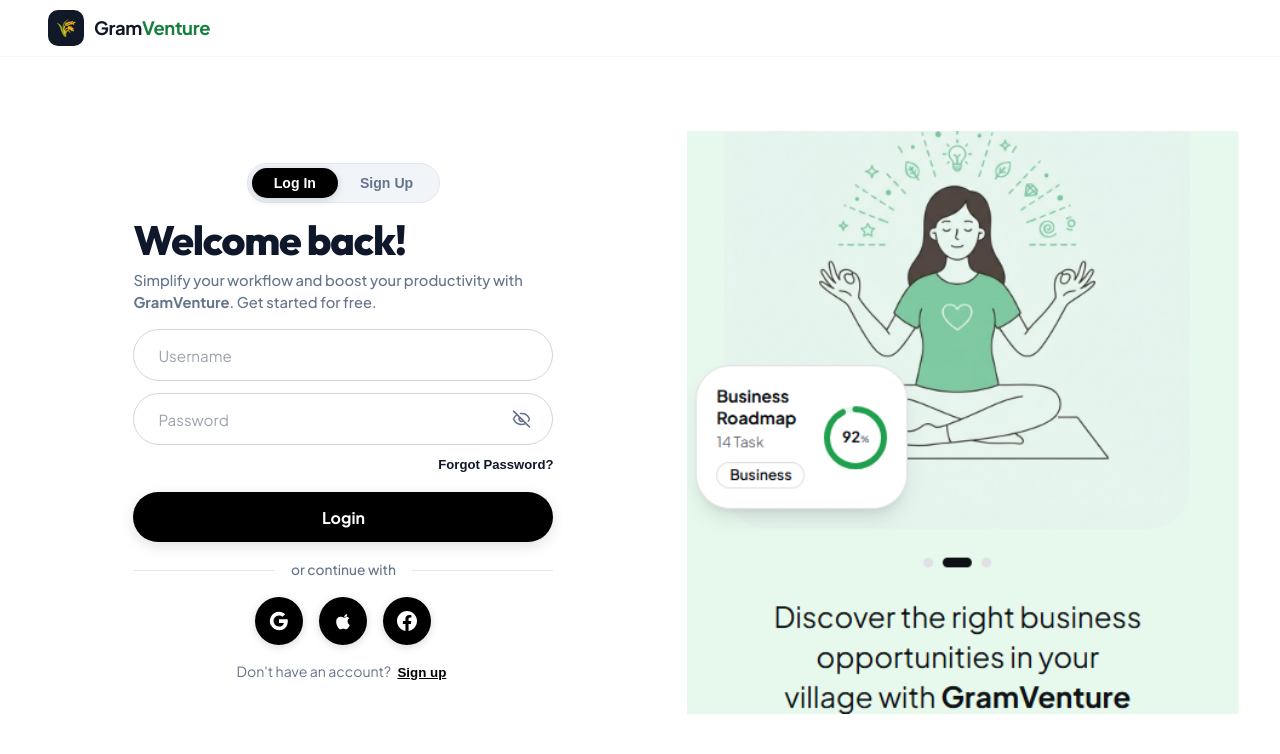
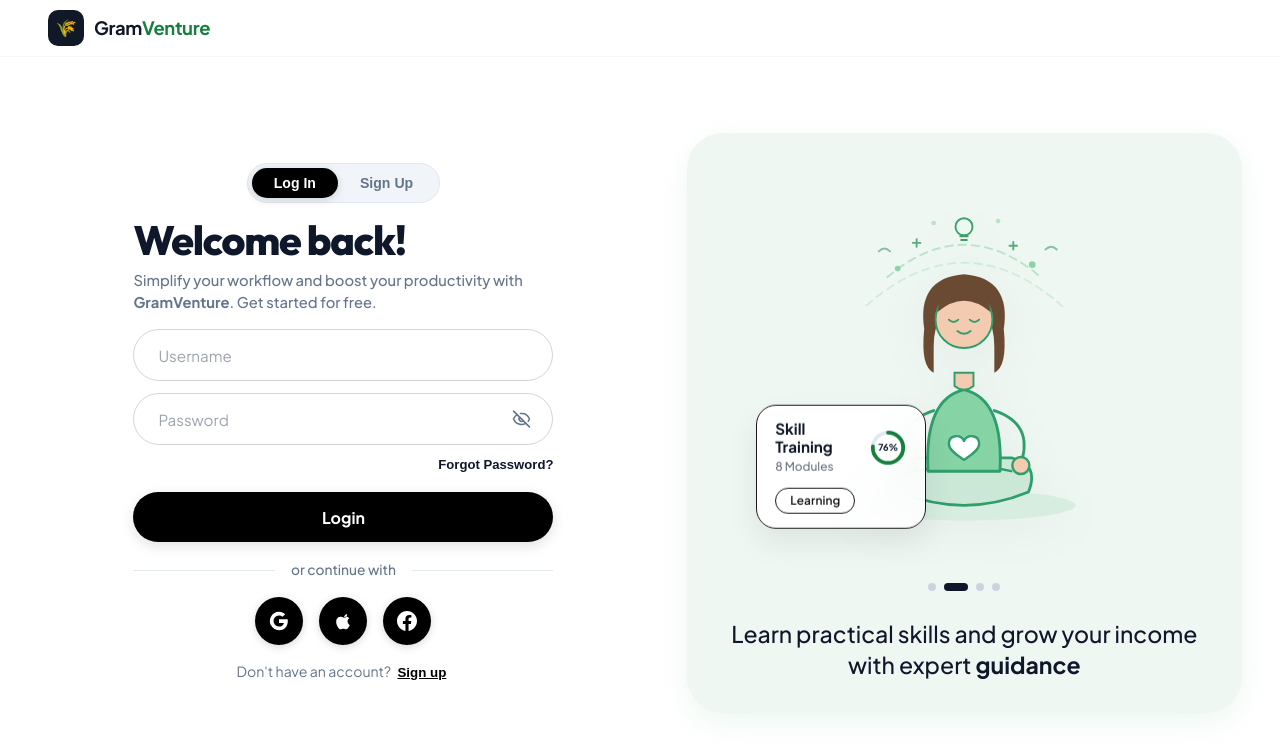
Before and after one commit to rishabh7066/SIH-26, a React (Vite) app in the folder frontend/: page / in a window 1280 px wide. Shown: the top 754 px of the page. Built offline with nearby package versions, Linux system fonts and the light colour scheme.

Commit message:
Replace login image with animated SVG meditation illustration and rotating context

```diff
--- a/frontend/src/components/AuthPage.jsx
+++ b/frontend/src/components/AuthPage.jsx
@@ -1,4 +1,4 @@
-import React, { useState } from 'react';
+import React, { useState, useEffect } from 'react';
 import {
   Eye,
   EyeOff,
@@ -11,6 +11,148 @@ import {
   X
 } from 'lucide-react';
 import './AuthPage.css';
+
+// Rotating context shown under the (static) meditation figure
+const ILLUSTRATION_SLIDES = [
+  {
+    title: 'Business Roadmap',
+    meta: '14 Task',
+    percent: 92,
+    tag: 'Business',
+    headline: (
+      <>Discover the right business opportunities in your village with <strong>GramVenture</strong></>
+    ),
+  },
+  {
+    title: 'Skill Training',
+    meta: '8 Modules',
+    percent: 76,
+    tag: 'Learning',
+    headline: (
+      <>Learn practical skills and grow your income with expert <strong>guidance</strong></>
+    ),
+  },
+  {
+    title: 'Market Access',
+    meta: '22 Buyers',
+    percent: 68,
+    tag: 'Trade',
+    headline: (
+      <>Sell your produce directly to buyers and earn <strong>fair prices</strong></>
+    ),
+  },
+  {
+    title: 'Micro Finance',
+    meta: '5 Schemes',
+    percent: 84,
+    tag: 'Funding',
+    headline: (
+      <>Access loans and schemes to fund your next <strong>venture</strong></>
+    ),
+  },
+];
+
+const RING_CIRCUMFERENCE = 2 * Math.PI * 16;
+
+// Hand-built SVG meditation figure (kept static across slide changes)
+function MeditationArt() {
+  return (
+    <svg
+      className="meditation-svg"
+      viewBox="0 0 400 380"
+      fill="none"
+      xmlns="http://www.w3.org/2000/svg"
+      role="img"
+      aria-label="Illustration of a person meditating"
+    >
+      {/* Aura rings */}
+      <g fill="none" stroke="#8ed3a6" strokeWidth="2" strokeLinecap="round">
+        <path className="aura-loop-path" d="M118 96 Q200 26 282 96" opacity="0.55" />
+        <path className="aura-loop-path" d="M96 126 Q200 34 304 126" opacity="0.3" />
+      </g>
+
+      {/* Doodles floating around the head */}
+      <g stroke="#3f9e6a" strokeWidth="2" strokeLinecap="round" fill="none">
+        <circle cx="200" cy="42" r="9" fill="#eafaf0" />
+        <path d="M196 52 h8 M197 56 h6" />
+        <path d="M150 55 l0 8 M146 59 l8 0" opacity="0.85" />
+        <path d="M252 58 l0 8 M248 62 l8 0" opacity="0.85" />
+        <path d="M110 68 q6 -6 12 0" opacity="0.6" />
+        <path d="M286 66 q6 -6 12 0" opacity="0.6" />
+      </g>
+      <g stroke="none">
+        <circle cx="130" cy="86" r="3" fill="#8ed3a6" />
+        <circle cx="272" cy="82" r="3.5" fill="#8ed3a6" />
+        <circle cx="168" cy="38" r="2.5" fill="#b7e4c7" />
+        <circle cx="236" cy="36" r="2.5" fill="#b7e4c7" />
+      </g>
+
+      {/* Mat shadow */}
+      <ellipse cx="200" cy="336" rx="118" ry="16" fill="#d7ede0" />
+
+      {/* Crossed legs */}
+      <path
+        d="M132 322 Q120 292 150 286 L250 286 Q280 292 268 322 Q234 336 200 336 Q166 336 132 322 Z"
+        fill="#cbe8d7"
+        stroke="#2f9e6a"
+        strokeWidth="3"
+        strokeLinejoin="round"
+      />
+      <path d="M150 300 Q200 288 250 300" stroke="#2f9e6a" strokeWidth="2.5" fill="none" strokeLinecap="round" />
+
+      {/* Arms reaching to the knees (mudra pose) */}
+      <path d="M168 236 Q126 250 140 292" stroke="#2f9e6a" strokeWidth="3" fill="none" strokeLinecap="round" />
+      <path d="M232 236 Q274 250 260 292" stroke="#2f9e6a" strokeWidth="3" fill="none" strokeLinecap="round" />
+
+      {/* Torso / shirt */}
+      <path
+        d="M162 300 Q158 224 200 214 Q242 224 238 300 Z"
+        fill="#86d3a6"
+        stroke="#2f9e6a"
+        strokeWidth="3"
+        strokeLinejoin="round"
+      />
+
+      {/* Heart on the chest */}
+      <path
+        d="M200 268 c-4 -8 -16 -6 -16 3 c0 7 10 13 16 17 c6 -4 16 -10 16 -17 c0 -9 -12 -11 -16 -3 Z"
+        fill="#ffffff"
+        stroke="#2f9e6a"
+        strokeWidth="2.5"
+        strokeLinejoin="round"
+      />
+
+      {/* Hands resting on knees */}
+      <circle cx="140" cy="294" r="9" fill="#f3cbb0" stroke="#2f9e6a" strokeWidth="2.5" />
+      <circle cx="260" cy="294" r="9" fill="#f3cbb0" stroke="#2f9e6a" strokeWidth="2.5" />
+
+      {/* Neck */}
+      <path d="M190 196 h20 v14 q-10 8 -20 0 Z" fill="#f3cbb0" stroke="#2f9e6a" strokeWidth="2" />
+
+      {/* Hair (back) */}
+      <path
+        d="M158 150 Q150 96 200 92 Q250 96 242 150 Q246 190 232 196 L232 168 Q232 128 200 126 Q168 128 168 168 L168 196 Q154 190 158 150 Z"
+        fill="#6b4a34"
+      />
+
+      {/* Head */}
+      <circle cx="200" cy="140" r="30" fill="#f3cbb0" stroke="#2f9e6a" strokeWidth="2" />
+
+      {/* Hair (top) */}
+      <path d="M172 132 Q176 104 200 104 Q224 104 228 132 Q214 120 200 120 Q186 120 172 132 Z" fill="#6b4a34" />
+
+      {/* Closed eyes + gentle smile */}
+      <path
+        d="M184 140 q5 5 10 0 M206 140 q5 5 10 0"
+        stroke="#2f9e6a"
+        strokeWidth="2"
+        fill="none"
+        strokeLinecap="round"
+      />
+      <path d="M193 152 q7 6 14 0" stroke="#2f9e6a" strokeWidth="2" fill="none" strokeLinecap="round" />
+    </svg>
+  );
+}
 
 export default function AuthPage({
   initialMode = 'login',
@@ -25,6 +167,23 @@ export default function AuthPage({
   const [isForgotModalOpen, setIsForgotModalOpen] = useState(false);
   const [forgotEmail, setForgotEmail] = useState('');
   const [forgotSent, setForgotSent] = useState(false);
+
+  // Rotating illustration context (girl stays static, card + headline change)
+  const [slideIndex, setSlideIndex] = useState(0);
+  const [isSlideFading, setIsSlideFading] = useState(false);
+
+  useEffect(() => {
+    const interval = setInterval(() => {
+      setIsSlideFading(true);
+      setTimeout(() => {
+        setSlideIndex(prev => (prev + 1) % ILLUSTRATION_SLIDES.length);
+        setIsSlideFading(false);
+      }, 320);
+    }, 3200);
+    return () => clearInterval(interval);
+  }, []);
+
+  const slide = ILLUSTRATION_SLIDES[slideIndex];
 
   // Form State
   const [formData, setFormData] = useState({
@@ -382,11 +541,63 @@ export default function AuthPage({
 
         {/* Right Column: Illustration Art matching screenshot */}
         <section className="auth-illustration-column">
-          <img
-            src="/auth-illustration.png"
-            alt="Discover the right business opportunities in your village with GramVenture"
-            className="auth-illustration-image"
-          />
+          <div className="auth-illustration-card">
+            <div className="auth-illustration-art-wrap">
+              <div className="central-meditation-art">
+                <MeditationArt />
+              </div>
+
+              {/* Floating progress card - content rotates */}
+              <div className={`floating-task-card ${isSlideFading ? 'sliding-transparent' : ''}`}>
+                <div className="task-card-header">
+                  <div className="task-text-group">
+                    <p className="task-title">{slide.title}</p>
+                    <span className="task-subtitle">{slide.meta}</span>
+                  </div>
+                  <div className="task-progress-ring">
+                    <svg className="ring-svg" viewBox="0 0 40 40">
+                      <circle cx="20" cy="20" r="16" fill="none" stroke="#e2e8f0" strokeWidth="4" />
+                      <circle
+                        className="progress-arc"
+                        cx="20"
+                        cy="20"
+                        r="16"
+                        fill="none"
+                        stroke="#15803d"
+                        strokeWidth="4"
+                        strokeLinecap="round"
+                        strokeDasharray={RING_CIRCUMFERENCE}
+                        strokeDashoffset={RING_CIRCUMFERENCE * (1 - slide.percent / 100)}
+                        transform="rotate(-90 20 20)"
+                      />
+                    </svg>
+                    <span className="ring-percentage">{slide.percent}%</span>
+                  </div>
+                </div>
+                <div className="task-card-footer">
+                  <span className="task-tag-badge">{slide.tag}</span>
+                </div>
+              </div>
+            </div>
+
+            {/* Carousel dots */}
+            <div className="carousel-dots-row">
+              {ILLUSTRATION_SLIDES.map((_, i) => (
+                <button
+                  key={i}
+                  type="button"
+                  className={`carousel-dot ${i === slideIndex ? 'active' : ''}`}
+                  onClick={() => setSlideIndex(i)}
+                  aria-label={`Show slide ${i + 1}`}
+                />
+              ))}
+            </div>
+
+            {/* Rotating headline */}
+            <div className={`auth-illustration-footer ${isSlideFading ? 'sliding-transparent' : ''}`}>
+              <p className="auth-footer-headline">{slide.headline}</p>
+            </div>
+          </div>
         </section>
 
       </main>
```
Also changed, not shown: frontend/public/auth-illustration.png (deleted).
